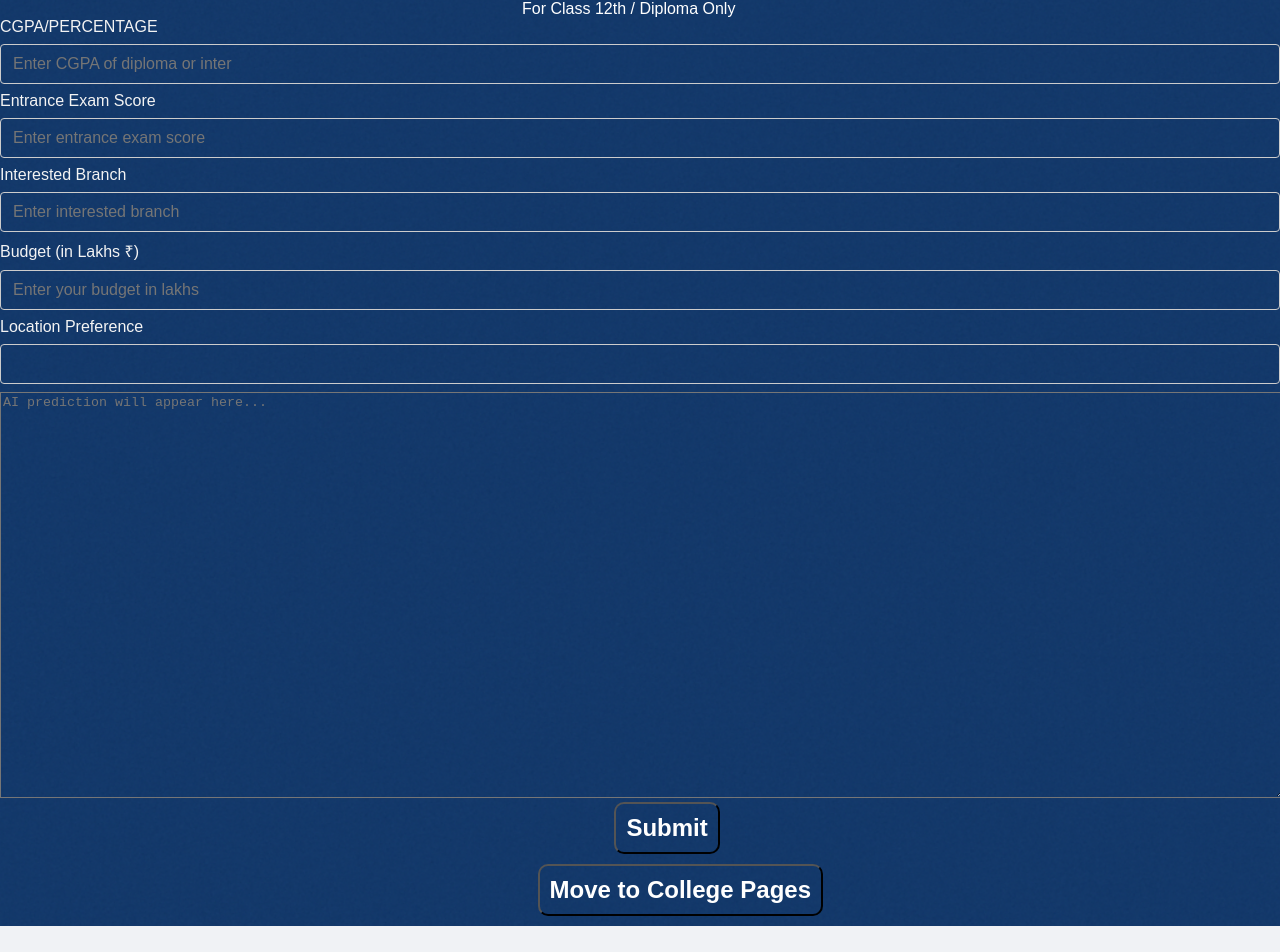
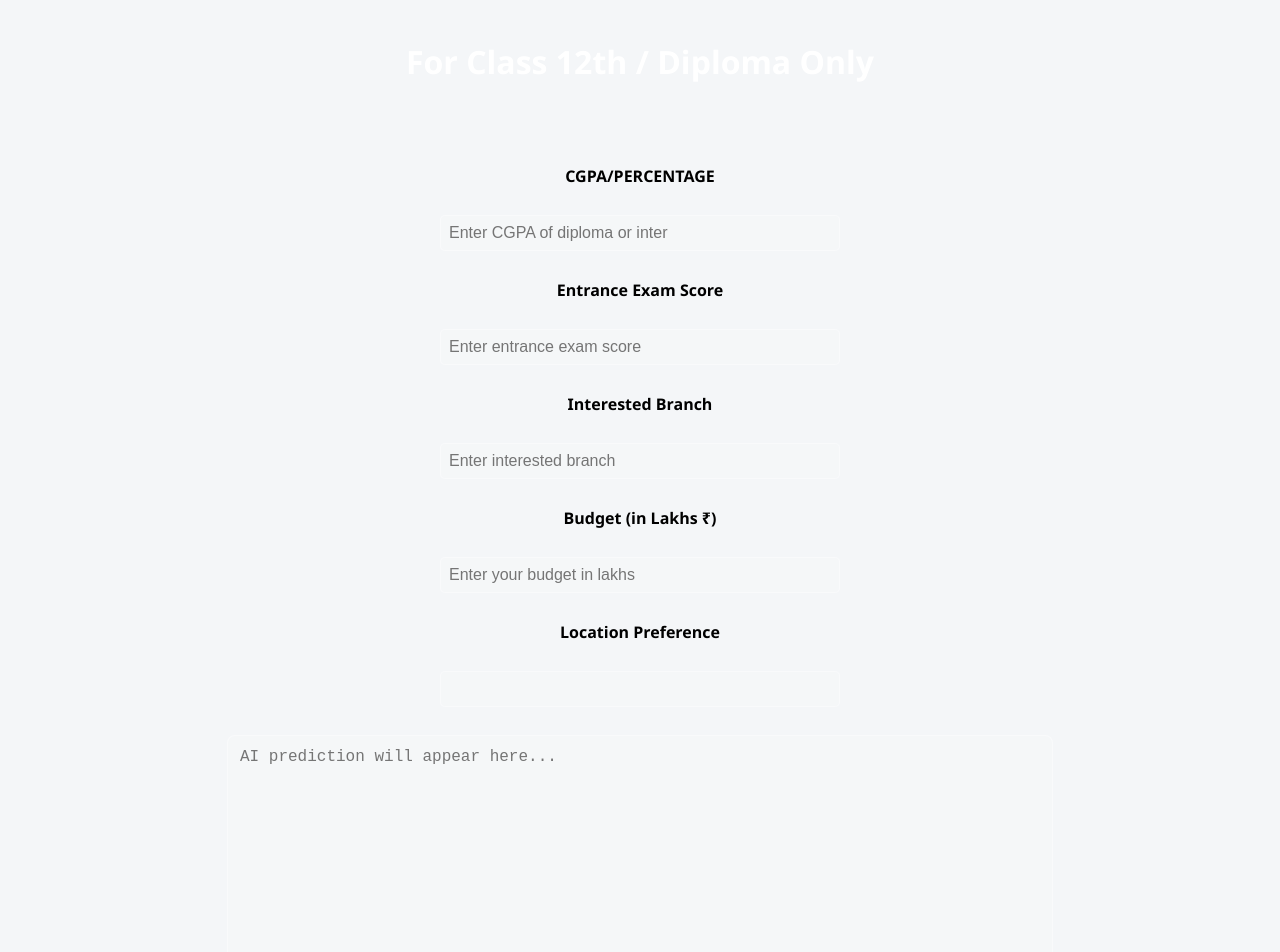
Before and after one commit to Prashanth32124/CampusKartfrontend, a React (Create React App) app: page /Predict in a window 1280 px wide. Shown: the top 952 px of the page. Before the commit the page ends 926 px from the top, so only its background shows below. Built offline with nearby package versions, Linux system fonts and the light colour scheme; sample sign-in values are in the browser's storage.

Commit message:
Added data  and logic

```diff
--- a/src/App.js
+++ b/src/App.js
@@ -15,11 +15,13 @@ import AdminLogin from './AdminLogin';
 import AdminDashboard from './AdminDashboard';
 import Feedback from './Feedback';
 import Predict from './Predict';
+import MainHome from './MainHome';
 function App() {
   return (
     <Router>
       <Routes>
-         <Route path="/" element={<Home />} />
+         <Route path="/Home" element={<Home />} />
+         <Route path="/" element={<MainHome />}/>
         <Route path="/login" element={<Login />} />
         <Route path="/signup" element={<Signup />} />
         <Route path="/unauthorized" element={<Unauthorized />} />
--- /dev/null
+++ b/src/CSS/MainHome.css
@@ -0,0 +1,46 @@
+.main-home {
+  min-height: 100vh;
+  background-color: #f9f9f9;
+  font-family: sans-serif;
+}
+
+.main-nav ul {
+  list-style: none;
+  display: flex;
+  gap: 20px;
+  background-color: #222;
+  padding: 10px;
+  margin: 0;
+}
+
+.main-nav a {
+  color: white;
+  text-decoration: none;
+}
+
+.main-header {
+  padding: 30px;
+  text-align: center;
+}
+
+.about-section, .features-section {
+  padding: 20px;
+  max-width: 900px;
+  margin: auto;
+}
+
+.about-section h2, .features-section h2 {
+  margin-bottom: 10px;
+}
+
+.features-section ul {
+  list-style: disc;
+  padding-left: 20px;
+}
+
+.main-footer {
+  text-align: center;
+  padding: 15px;
+  margin-top: 30px;
+  background-color: #eee;
+}
--- a/src/CSS/Predict.css
+++ b/src/CSS/Predict.css
@@ -1,53 +1,87 @@
+/* Predict Page Container */
 .predict-page {
-  background-image: url('../images/bofp.png');
   background-size: cover;
   background-position: center;
   background-repeat: no-repeat;
+  min-height: 100vh;
   margin: 0;
-  padding: 0;
-  overflow-y: auto;
-  min-height: 100vh;
-  font-family: sans-serif;
-
+  padding: 40px 20px;
+  font-family: 'Segoe UI', Tahoma, Geneva, Verdana, sans-serif;
+  display: flex;
+  flex-direction: column;
+  align-items: center;
+  gap: 20px; /* space between elements */
 }
 
-#c12{
-    margin-left:40%;
-    width:100%;
-    padding:10px;
-    color:white;
+/* Page Title */
+#c12 {
+  font-size: 2rem;
+  font-weight: bold;
+  color: white;
+  text-align: center;
+  margin-bottom: 20px;
 }
-#texta{
-    width:100%;
-    height:50vh;
-     background-color: rgba(242, 237, 237, 0);
-     color:white;
+
+/* Text Area */
+#texta {
+  width: 100%;
+  max-width: 800px;
+  height: 50vh;
+  background-color: rgba(255, 255, 255, 0.1);
+  color: white;
+  border: 1px solid rgba(255, 255, 255, 0.4);
+  border-radius: 8px;
+  padding: 12px;
+  font-size: 1rem;
+  resize: none;
+  outline: none;
+  transition: border-color 0.3s ease;
 }
-#sb{
-    margin-left:48%;
-    padding:10px;
-    margin-bottom:10px;
-    background-color: rgba(242, 237, 237, 0);
-    color:white;
-    padding:10px;
-    font-size: x-large;
-    border-radius: 10px;
-    font-weight: bold;
+
+#texta:focus {
+  border-color: rgba(255, 255, 255, 0.7);
 }
-#mc{
-    margin-left:42%;
-     padding:10px;
-    margin-bottom:10px;
-    background-color: rgba(242, 237, 237, 0);
-    color:white;
-    padding:10px;
-    font-size: x-large;
-    border-radius: 10px;
-    font-weight: bold;
+
+/* Buttons */
+#sb,
+#mc {
+  padding: 12px 24px;
+  background-color: rgba(255, 255, 255, 0.15);
+  color: white;
+  font-size: 1.1rem;
+  font-weight: bold;
+  border: 1px solid rgba(255, 255, 255, 0.4);
+  border-radius: 8px;
+  cursor: pointer;
+  transition: background-color 0.3s ease, transform 0.2s ease;
 }
-.l{
-    color:rgb(243, 243, 243);
+
+#sb:hover,
+#mc:hover {
+  background-color: rgba(255, 255, 255, 0.3);
+  transform: scale(1.05);
 }
-.i{
-     background-color: rgba(226, 224, 224, 0);
+
+/* Labels */
+.l {
+  color: black; /* readable on light or transparent backgrounds */
+  font-size: 1rem;
+  font-weight: bold;
 }
+
+/* Inputs */
+.i {
+  width: 100%;
+  max-width: 400px;
+  background-color: rgba(255, 255, 255, 0.1);
+  color: black;
+  border: 1px solid rgba(255, 255, 255, 0.4);
+  border-radius: 5px;
+  padding: 8px;
+  outline: none;
+  transition: border-color 0.3s ease;
+}
+
+.i:focus {
+  border-color: rgba(255, 255, 255, 0.7);
+}
--- /dev/null
+++ b/src/MainHome.jsx
@@ -0,0 +1,48 @@
+import React from 'react';
+import './CSS/MainHome.css';
+function MainHome() {
+  return (
+    <div className="main-home">
+      <nav className="main-nav">
+        <ul>
+          <li><a href="/Home">About</a></li>
+          <li><a href="/login">Signin</a></li>
+          <li><a href="/signup">Signup</a></li>
+        </ul>
+      </nav>
+
+      <header className="main-header">
+        <h1>Welcome to Campus Kart</h1>
+        <p>Your gateway to exploring colleges and admission details.</p>
+      </header>
+
+      <section className="about-section">
+        <h2>About Campus Kart</h2>
+        <p>
+          Campus Kart is a one-stop platform designed to help students explore and choose
+          B.Tech colleges with ease. Our platform provides detailed college information,
+          admission requirements, checklists, and quick access to official exam links.
+          Whether you’re looking for college overviews, required documents, or entrance exam details,
+          Campus Kart makes the process simple and accessible.
+        </p>
+      </section>
+
+      <section className="features-section">
+        <h2>What You Can Do Here</h2>
+        <ul>
+          <li>Browse detailed profiles of colleges across India.</li>
+          <li>Check admission requirements and eligibility criteria.</li>
+          <li>Upload and manage your application documents securely.</li>
+          <li>Get quick links to entrance exam registrations.</li>
+          <li>Access resources anytime, from any device.</li>
+        </ul>
+      </section>
+
+      <footer className="main-footer">
+        <p>© {new Date().getFullYear()} Campus Kart. All rights reserved.</p>
+      </footer>
+    </div>
+  );
+}
+
+export default MainHome;
```
